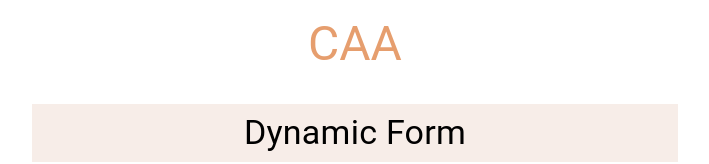
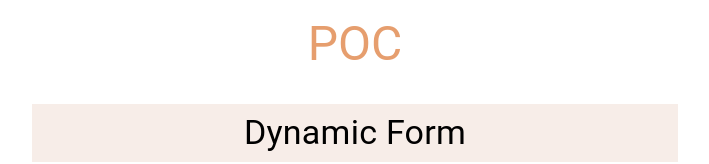
Before and after one commit to bairapraveen7/RenameForm, a React (Create React App) app: page / in a window 1280 px wide. Shown: the top 164 px of the page, without its empty margins (285-994 px from the left). Built offline with nearby package versions, Linux system fonts and the light colour scheme.

Commit message:
feat: almost over

```diff
--- a/src/Components/DataForm/MakeForm.jsx
+++ b/src/Components/DataForm/MakeForm.jsx
@@ -35,7 +35,6 @@ import { DisplayContext } from "../../Hooks/useDisplay";
 export const MakeForm = ({formData,formValues,setFormValues}) => {
   const [error, setError] = useState({});
   const setDisplayDataForm = useContext(DisplayContext);
-  const [successMessage,setSuccessMessage] = useState();
 
   const handleSubmit = () => {
     const tempError = {};
@@ -61,7 +60,7 @@ export const MakeForm = ({formData,formValues,setFormValues}) => {
           sx={{ m: 2, color: CAA_theme.palette.primary.mainHeading }}
           variant="h3"
         >
-          CAA
+          POC
         </Typography>
         <Typography
           sx={{
```
